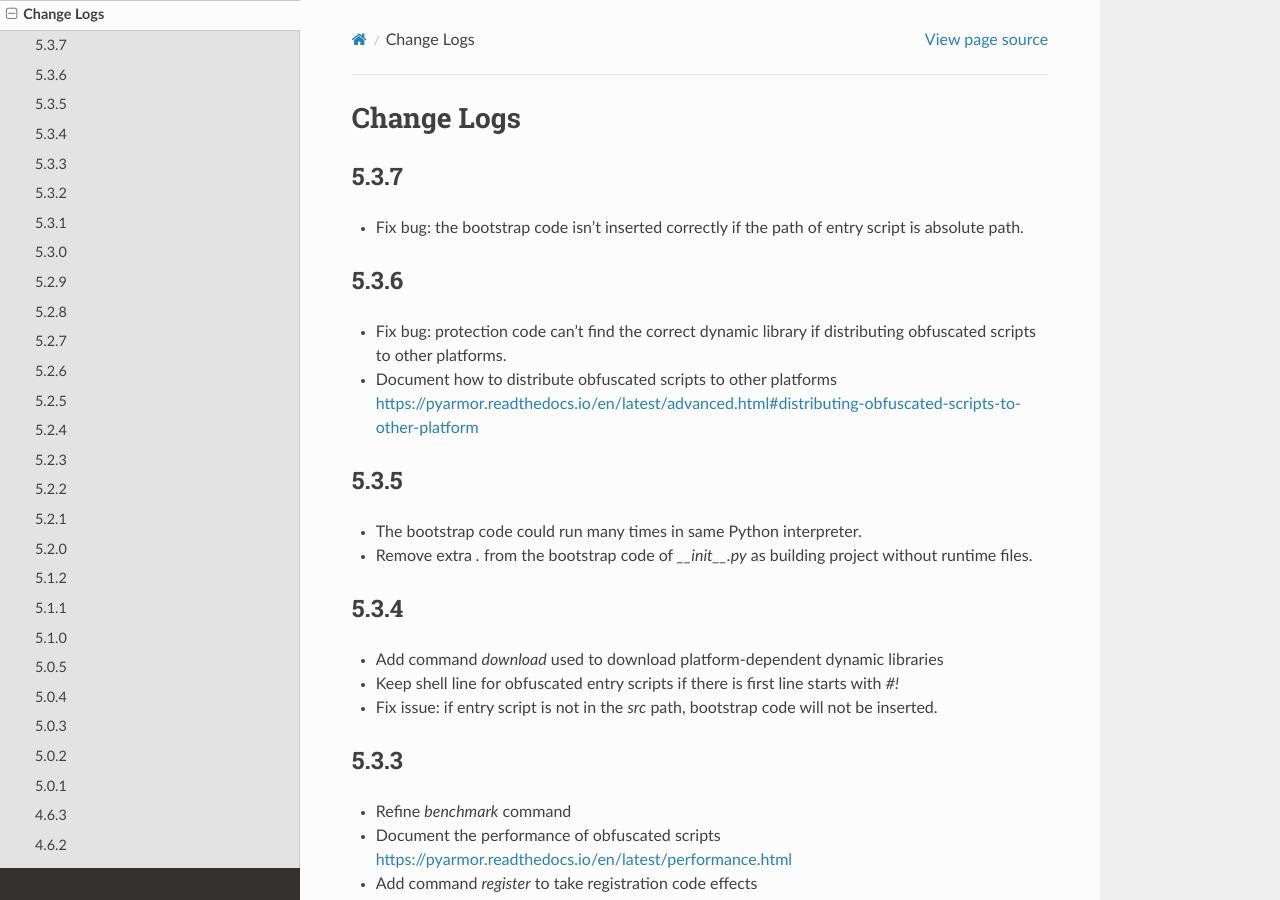
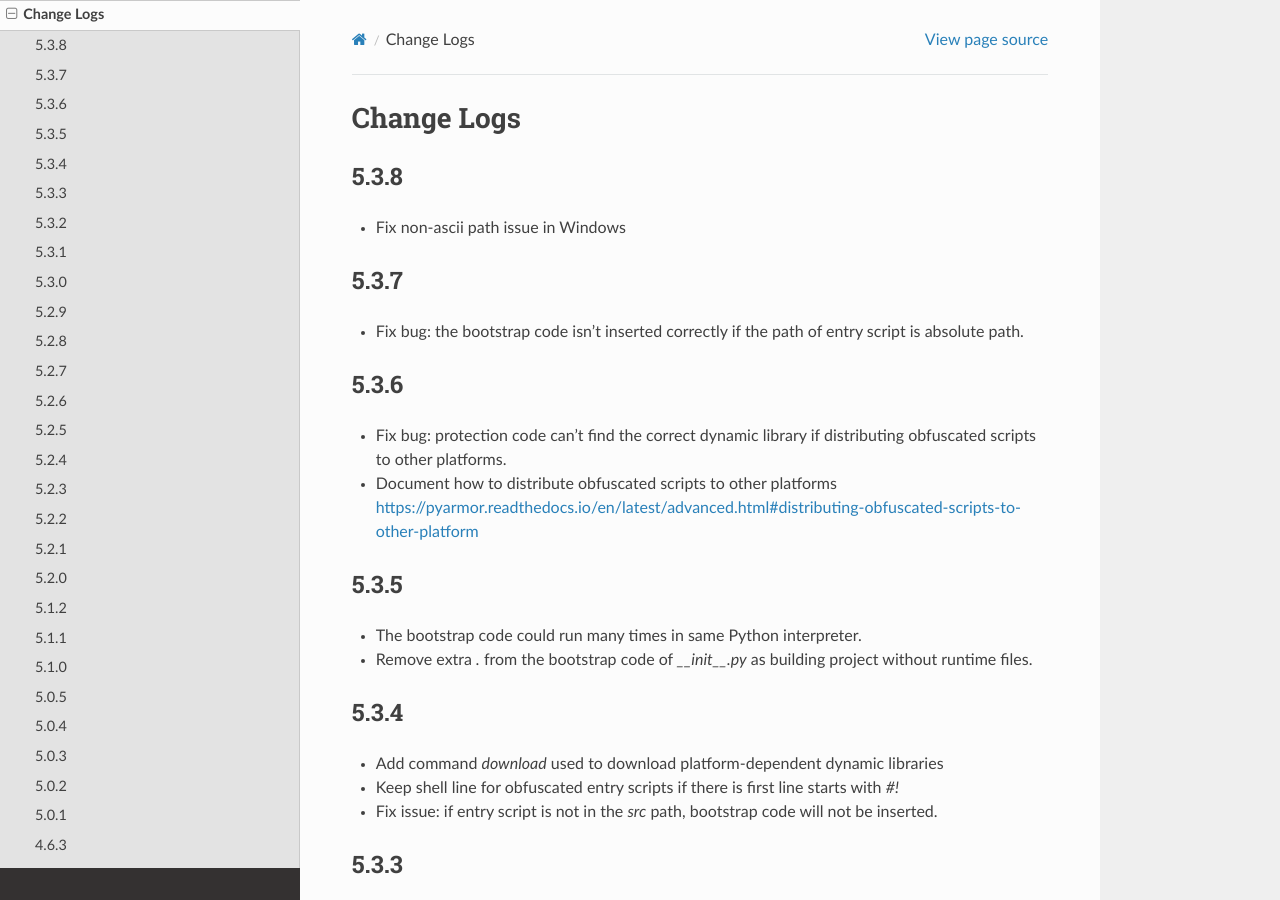
Before and after one commit to dashingsoft/pyarmor, a Sphinx documentation site: the page built from docs/change-logs.rst, in a window 1280 px wide and 900 px high. Built offline with Sphinx 7.4.7 and the Read the Docs theme 2.0.0, drawn with Linux system fonts in a browser that asks for light colours.

Commit message:
Add change log

```diff
--- a/docs/change-logs.rst
+++ b/docs/change-logs.rst
@@ -2,6 +2,10 @@
 
 Change Logs
 ===========
+
+5.3.8
+-----
+* Fix non-ascii path issue in Windows
 
 5.3.7
 -----
```
